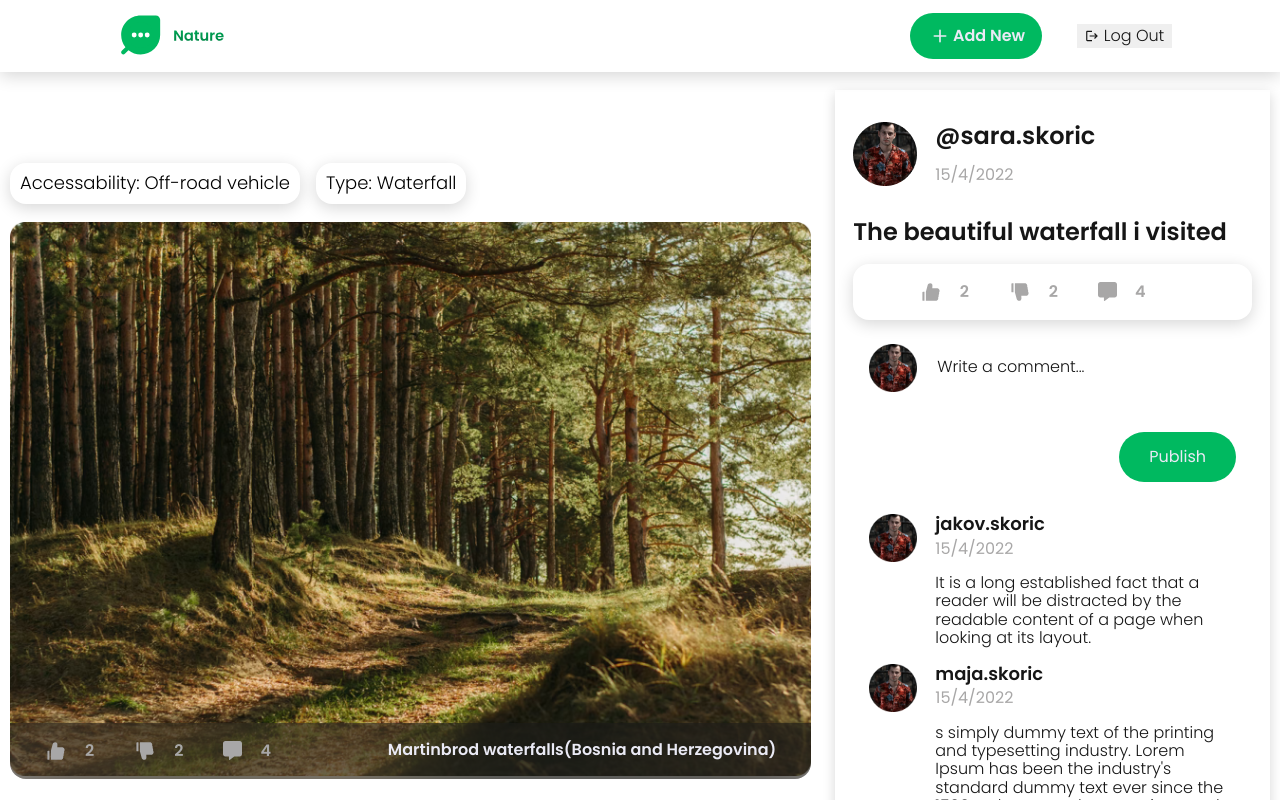
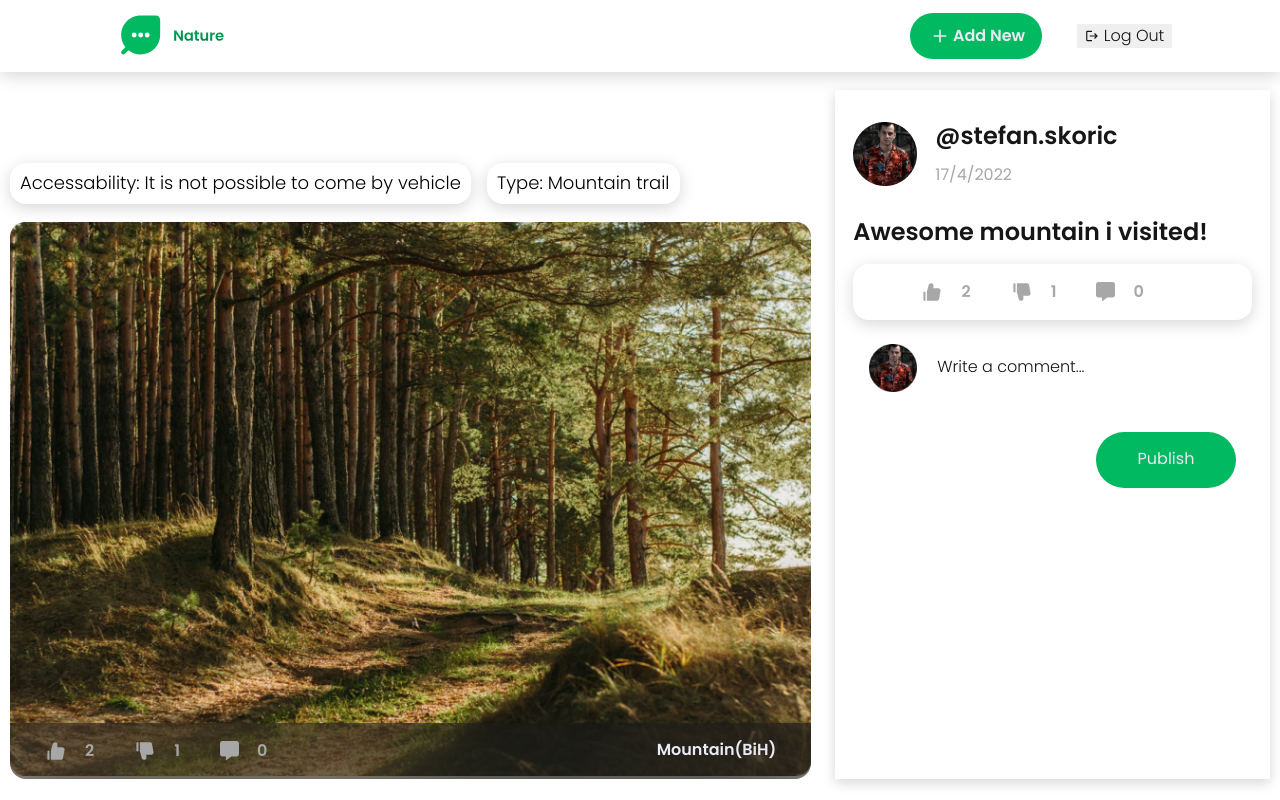
Before and after one commit to stefanskoricdev/nature-social-media, a React (Create React App) app: page /view-post/1 in a window 1280 px wide. Shown: the top 800 px of the page. Built offline with nearby package versions, Linux system fonts and the light colour scheme; data requests are answered from the project's data file; sample sign-in values are in the browser's storage.

Commit message:
Add publish comment functionality.

```diff
--- a/package.json
+++ b/package.json
@@ -12,6 +12,7 @@
     "react-router-dom": "^6.3.0",
     "react-scripts": "5.0.1",
     "sass": "^1.50.0",
+    "uuid": "^8.3.2",
     "web-vitals": "^2.1.4"
   },
   "scripts": {
--- a/src/components/CommentsList/CommentsList.js
+++ b/src/components/CommentsList/CommentsList.js
@@ -1,22 +1,99 @@
 import styles from "./CommentsList.module.scss";
+import { useState, useContext } from "react";
+import { CURRENT_DATE, POSTS_URL } from "../../util/constants";
+import { useHttp } from "../../hooks/useHttp";
+import { v4 as uuidv4 } from "uuid";
+import AuthContext from "../../store/AuthProvider";
 import avatar from "../../assets/img/avatarSmallSize.png";
 import Comment from "./Comment/Comment";
+import Spinner from "../UI/Spinner/Spinner";
 
-const CommentsList = ({ post }) => {
+const CommentsList = ({ setPosts, post, posts }) => {
+  const {
+    sendRequest: sendCommentRequest,
+    isLoading,
+    error,
+    setError,
+  } = useHttp();
+
+  const [formData, setFormData] = useState({
+    body: "",
+  });
+
+  const authCtx = useContext(AuthContext);
+  const { currentUser } = authCtx;
+
   const { comments } = post;
-
   const commentsList = comments.map((comment) => {
     return <Comment key={comment.id} comment={comment} avatar={avatar} />;
   });
 
+  const updateUi = (additionalData) => {
+    setPosts((prevState) => {
+      const targetedPostIndex = prevState.findIndex(
+        (postItem) => postItem.id === post.id
+      );
+      const targetedPost = prevState[targetedPostIndex];
+      let updatedItem = {
+        ...targetedPost,
+        comments: [...targetedPost.comments, additionalData.commentData],
+      };
+      prevState[targetedPostIndex] = updatedItem;
+      return [...prevState];
+    });
+    setFormData({ body: "" });
+  };
+
+  const handleChange = (e) => {
+    const { name, value } = e.target;
+    setFormData((prevState) => {
+      return { ...prevState, [name]: value };
+    });
+  };
+
+  const handleSubmitComment = (e) => {
+    e.preventDefault();
+    const commentData = {
+      author: currentUser.username,
+      body: formData.body,
+      createdAt: CURRENT_DATE.getTime(),
+      id: uuidv4(),
+    };
+
+    const targetedPost = { ...post };
+    let updatedPost = {
+      ...targetedPost,
+      comments: [...targetedPost.comments, commentData],
+    };
+
+    sendCommentRequest(
+      {
+        url: `${POSTS_URL}/${post.id}`,
+        method: "PUT",
+        headers: { "Content-Type": "application/json" },
+        body: { ...updatedPost },
+      },
+      updateUi,
+      { commentData }
+    );
+  };
+
   return (
     <section className={styles.PostComments}>
-      <form className={styles.CommentsForm}>
+      <form onSubmit={handleSubmitComment} className={styles.CommentsForm}>
         <div className={styles.CommentInput}>
           <img src={avatar} alt="avatar" />
-          <input type="text" name="comment" placeholder="Write a comment..." />
+          <input
+            type="text"
+            name="body"
+            placeholder="Write a comment..."
+            value={formData.body}
+            onChange={handleChange}
+          />
         </div>
-        <button className={styles.SubmitCommentBtn}>Publish</button>
+        <button className={styles.SubmitCommentBtn}>
+          {isLoading ? <Spinner /> : "Publish"}
+        </button>
       </form>
       <ul className={styles.CommentsList}>{commentsList}</ul>
     </section>
--- a/src/components/CommentsList/CommentsList.module.scss
+++ b/src/components/CommentsList/CommentsList.module.scss
@@ -36,7 +36,11 @@
         }
 
         .SubmitCommentBtn {
-            width: fit-content;
+            display: flex;
+            align-items: center;
+            justify-content: center;
+            width: 14rem;
+            height: 5.6rem;
             margin-top: 4rem;
             padding: 1.6rem 3rem;
             font-size: 1.6rem;
--- a/src/components/PostsList/Post/Post.js
+++ b/src/components/PostsList/Post/Post.js
@@ -1,18 +1,34 @@
 import styles from "./Post.module.scss";
 import { formatDate } from "../../../helpers/formatDate";
 import { Link } from "react-router-dom";
+import { MdDelete } from "react-icons/md";
+import { useContext } from "react";
+import AuthContext from "../../../store/AuthProvider";
 import avatar from "../../../assets/img/avatarSmallSize.png";
 import forest from "../../../assets/img/forest.png";
 import PostReactions from "../PostReactions/PostReactions";
 
 const Post = ({ post }) => {
+  const authCtx = useContext(AuthContext);
+  const { currentUser } = authCtx;
+
+  const isCurentUserAuthor =
+    currentUser.username === post.userHandle ? true : false;
+
   const formatedDate = formatDate(post.createdAt);
   const { day, month, year } = formatedDate;
+
+  const handleDeletePost = () => {};
 
   return (
     <section className={styles.Post}>
       {!post && <h2>No new posts</h2>}
       <header className={styles.PostHeader}>
+        {isCurentUserAuthor && (
+          <button onClick={handleDeletePost} className={styles.DeletePostBtn}>
+            <MdDelete fontSize="1.8rem" />
+          </button>
+        )}
         <Link to={`/profile/${post.userHandle}`} className={styles.PostAvatar}>
           <img src={avatar} alt="avatar" />
         </Link>
--- a/src/components/PostsList/Post/Post.module.scss
+++ b/src/components/PostsList/Post/Post.module.scss
@@ -10,7 +10,15 @@
     box-sizing: content-box;
 
     .PostHeader {
+        position: relative;
         display: flex;
+
+        .DeletePostBtn {
+            position: absolute;
+            top: 0;
+            right: 0;
+            border: none;
+        }
 
         .PostAvatar {
             height: fit-content;
--- a/src/components/PostsList/PostReactions/PostReactions.js
+++ b/src/components/PostsList/PostReactions/PostReactions.js
@@ -19,7 +19,7 @@ const PostReactions = ({ post }) => {
 
   const authCtx = useContext(AuthContext);
   const { currentUser } = authCtx;
-
+  //Check if user liked or disliked this post already
   const didUserLike = post.upVotes.find(
     (user) => user === currentUser.username
   );
--- a/src/components/PostsList/PostReactions/PostReactions.module.scss
+++ b/src/components/PostsList/PostReactions/PostReactions.module.scss
@@ -36,9 +36,3 @@
     font-weight: 600;
     color: $whiteish;
 }
-
-.ErrMessage {
-    font-size: 1.6rem;
-    font-weight: 500;
-    color: $errorRed;
-}
--- a/src/components/UI/Spinner/Spinner.js
+++ b/src/components/UI/Spinner/Spinner.js
@@ -1,12 +1,12 @@
 import styles from "./Spinner.module.scss";
 
-const Spinner = () => {
+const Spinner = ({ color }) => {
   return (
     <div className={styles.LdsEllipsis}>
-      <div></div>
-      <div></div>
-      <div></div>
-      <div></div>
+      <div style={color ? { background: `${color}` } : null}></div>
+      <div style={color ? { background: `${color}` } : null}></div>
+      <div style={color ? { background: `${color}` } : null}></div>
+      <div style={color ? { background: `${color}` } : null}></div>
     </div>
   );
 };
--- a/src/pages/Profile/Profile.js
+++ b/src/pages/Profile/Profile.js
@@ -5,6 +5,8 @@ import { RiFileUserFill } from "react-icons/ri";
 import { BsCalendar2Date } from "react-icons/bs";
 import { useParams } from "react-router-dom";
 import { formatDate } from "../../helpers/formatDate";
+import { useContext } from "react";
+import AppContext from "../../store/AppProvider";
 import avatar from "../../assets/img/avatar.png";
 import Post from "../../components/PostsList/Post/Post";
 
@@ -12,7 +14,10 @@ const Profile = () => {
   const params = useParams();
   const { username } = params;
 
-  const { users, posts } = mockData;
+  const appCtx = useContext(AppContext);
+  const { posts } = appCtx;
+
+  const { users } = mockData;
   const user = users.find((user) => user.username === username);
 
   const formatedDate = formatDate(user.dateOfBirth);
--- a/src/pages/ViewPost/ViewPost.js
+++ b/src/pages/ViewPost/ViewPost.js
@@ -1,16 +1,23 @@
 import styles from "./ViewPost.module.scss";
-import { mockData } from "../../services/mockData";
 import { formatDate } from "../../helpers/formatDate";
-import { Link } from "react-router-dom";
+import { Link, useParams } from "react-router-dom";
+import { useContext } from "react";
+import AppContext from "../../store/AppProvider";
 import avatar from "../../assets/img/avatarSmallSize.png";
 import forest from "../../assets/img/forest.png";
 import PostReactions from "../../components/PostsList/PostReactions/PostReactions";
 import CommentsList from "../../components/CommentsList/CommentsList";
 
 const ViewPost = () => {
-  const { posts } = mockData;
-  const post = posts[0];
+  const appCtx = useContext(AppContext);
+  const { setPosts, posts } = appCtx;
 
+  const params = useParams();
+  const { postId } = params;
+
+  const post = posts.find((post) => post.id === +postId);
+
+  if (!post) return;
   const formatedDate = formatDate(post.createdAt);
   const { day, month, year } = formatedDate;
 
@@ -57,7 +64,7 @@ const ViewPost = () => {
           <PostReactions post={post} hideLocation={true} />
         </section>
         <section className={styles.PostComments}>
-          <CommentsList post={post} />
+          <CommentsList setPosts={setPosts} post={post} posts={posts} />
         </section>
       </section>
     </section>
--- a/src/services/db.json
+++ b/src/services/db.json
@@ -62,14 +62,33 @@
       "accessibility": "By passenger car",
       "type": "Waterfall",
       "description": "Great nature!",
-      "userHandle": "stefan.skoric",
+      "userHandle": "sara.skoric",
       "createdAt": 1650197790622,
       "upVotes": [
         "sara.skoric",
         "stefan.skoric"
       ],
       "downVotes": [],
-      "comments": [],
+      "comments": [
+        {
+          "author": "stefan.skoric",
+          "body": "Awesome place!",
+          "createdAt": 1650218107343,
+          "id": "d91fc704-5e2a-4cf7-803c-dc76b90bd41e"
+        },
+        {
+          "author": "stefan.skoric",
+          "body": "I really liked it :)",
+          "createdAt": 1650218107343,
+          "id": "80f64873-cf9c-43ff-b627-1520e67d3819"
+        },
+        {
+          "author": "stefan.skoric",
+          "body": "Wohoooo!",
+          "createdAt": 1650218107343,
+          "id": "00c67dac-9ecc-4a72-bdf7-a5a015012b82"
+        }
+      ],
       "id": 2
     },
     {
@@ -78,7 +97,7 @@
       "accessibility": "By passenger car",
       "type": "Excursion site",
       "description": "Nice place!",
-      "userHandle": "stefan.skoric",
+      "userHandle": "maja.skoric",
       "createdAt": 1650200466354,
       "upVotes": [
         "stefan.skoric"
@@ -86,6 +105,21 @@
       "downVotes": [],
       "comments": [],
       "id": 3
+    },
+    {
+      "name": "River",
+      "place": "Serbia",
+      "accessibility": "It is not possible to come by vehicle",
+      "type": "Excursion site",
+      "description": "Awesome River",
+      "userHandle": "stefan.skoric",
+      "createdAt": 1650216778317,
+      "upVotes": [
+        "stefan.skoric"
+      ],
+      "downVotes": [],
+      "comments": [],
+      "id": 4
     }
   ]
 }
--- a/src/store/AppProvider.js
+++ b/src/store/AppProvider.js
@@ -1,7 +1,6 @@
-import React, { useEffect, useState, useContext } from "react";
+import React, { useEffect, useState } from "react";
 import { useHttp } from "../hooks/useHttp";
 import { POSTS_URL } from "../util/constants";
-import AuthContext from "./AuthProvider";
 
 const AppContext = React.createContext();
 
@@ -10,19 +9,14 @@ export const AppProvider = ({ children }) => {
 
   const { sendRequest: postsRequest, isLoading, error, setError } = useHttp();
 
-  const authCtx = useContext(AuthContext);
-  const { isLoggedIn } = authCtx;
-
   const updatePosts = (data) => {
     setPosts([...data]);
   };
 
   useEffect(() => {
-    if (isLoggedIn) {
-      postsRequest({ url: POSTS_URL }, updatePosts);
-    }
+    postsRequest({ url: POSTS_URL }, updatePosts);
     // eslint-disable-next-line react-hooks/exhaustive-deps
-  }, [isLoggedIn]);
+  }, []);
 
   const appCtxValue = {
     posts,
```
Also changed, not shown: 1 other file (tests, documents, lock files or other folders).
